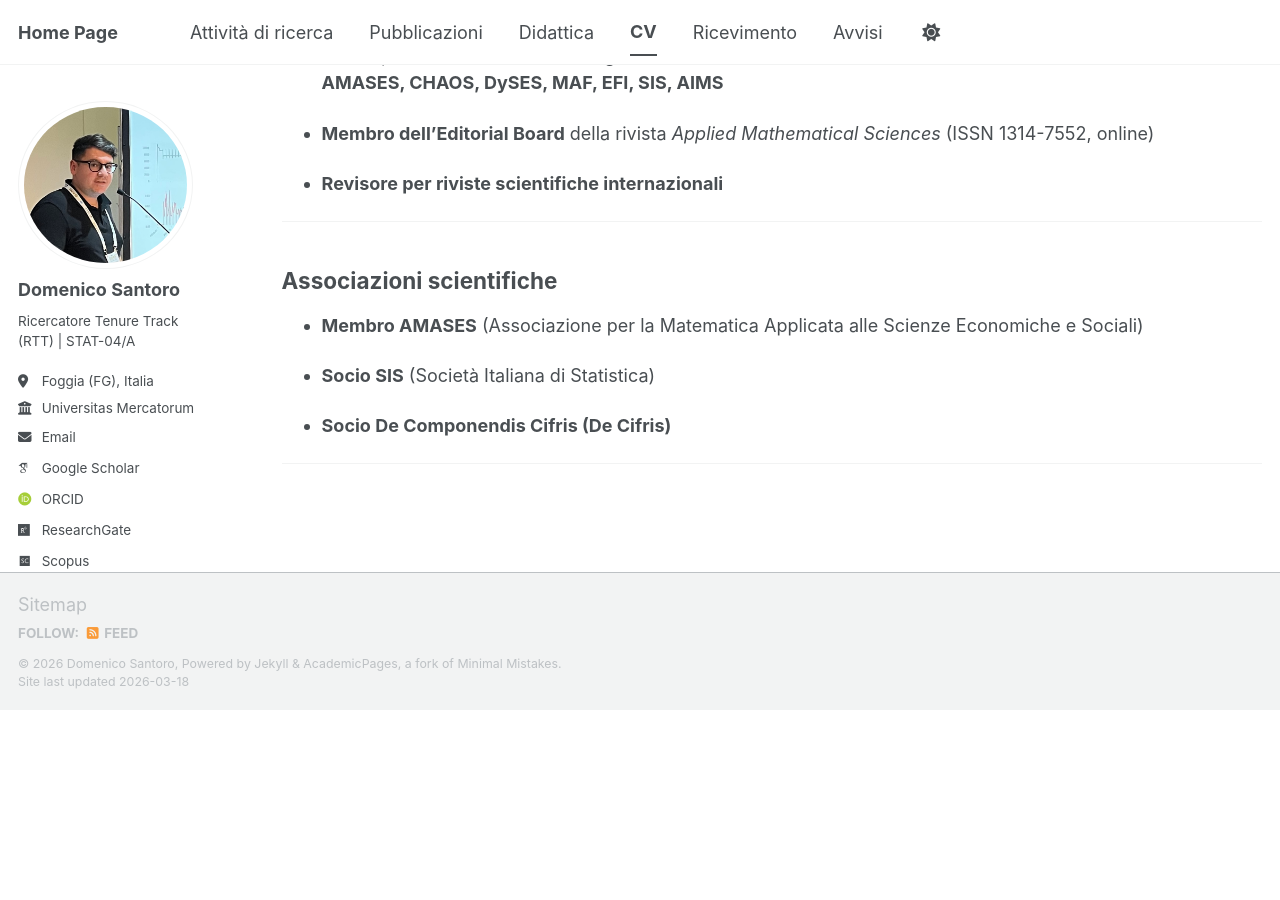
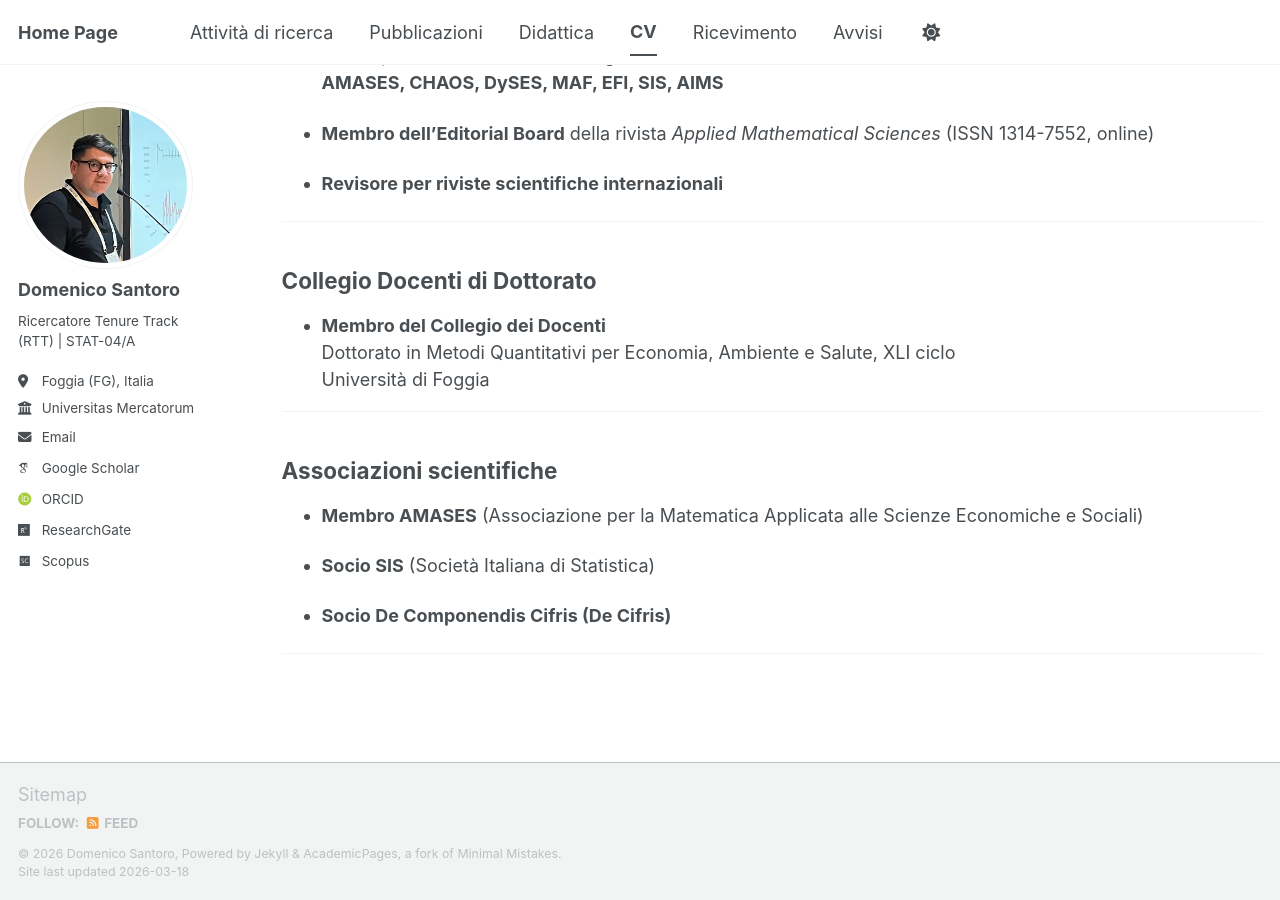
Before and after one commit to mimmoexe/mimmoexe.github.io, a Jekyll site: the page built from _pages/cv.md, in a window 1280 px wide and 900 px high, scrolled down 2409 px. Built offline with Jekyll 4.4.1, drawn with Linux system fonts in a browser that asks for light colours; some web fonts are replaced; a script bundle is joined from its source files by our own code; library files that are not in the unit come from our copies; before the commit the page ends 3119 px from its top, so only the background shows below that.

Commit message:
Update cv.md

```diff
--- a/_pages/cv.md
+++ b/_pages/cv.md
@@ -108,6 +108,15 @@ redirect_from:
 
 ---
 
+
+## Collegio Docenti di Dottorato
+
+- **Membro del Collegio dei Docenti**
+  Dottorato in Metodi Quantitativi per Economia, Ambiente e Salute, XLI ciclo
+  Università di Foggia
+
+---
+
 ## Associazioni scientifiche
 
 - **Membro AMASES** (Associazione per la Matematica Applicata alle Scienze Economiche e Sociali)
```
